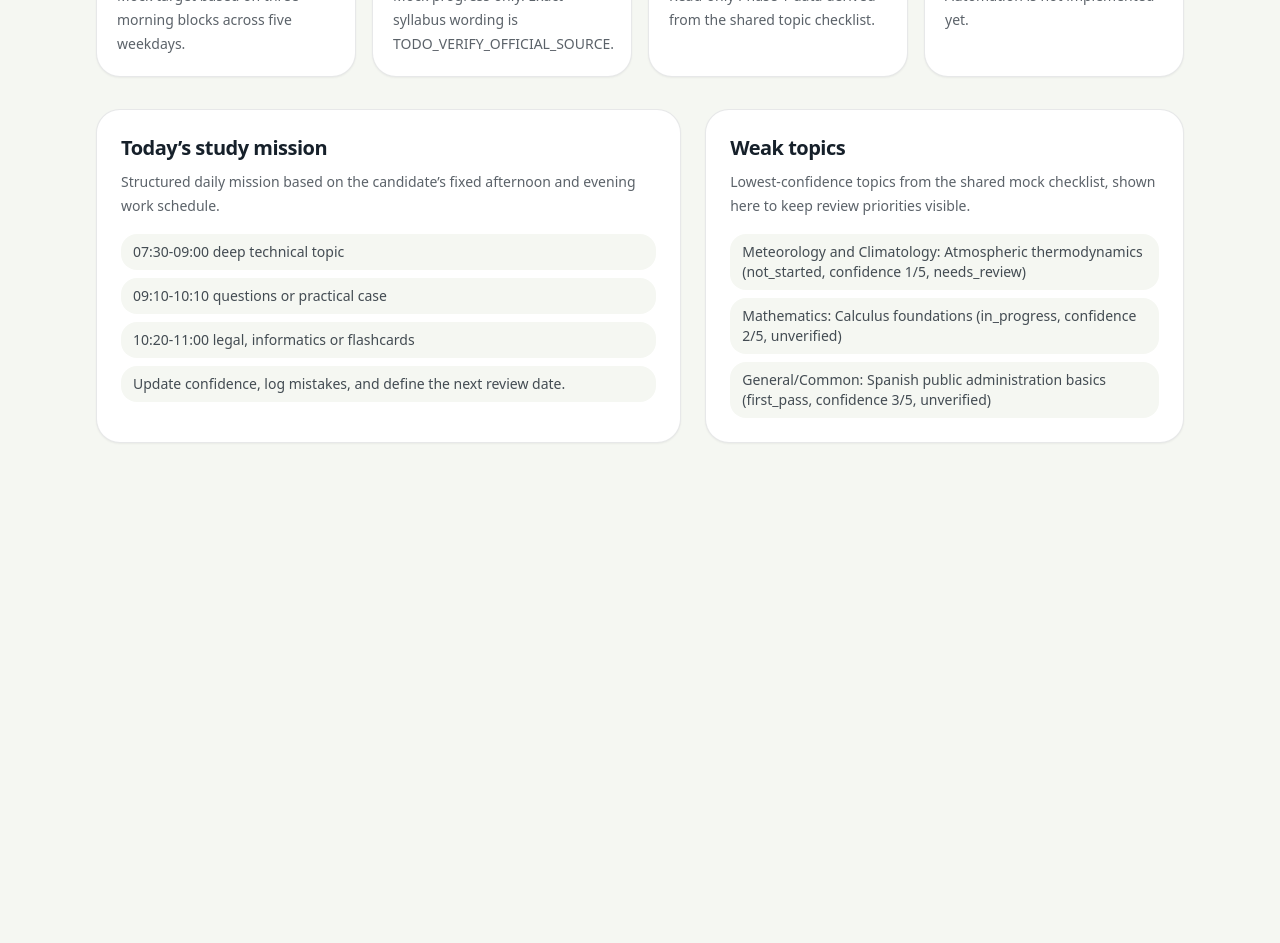
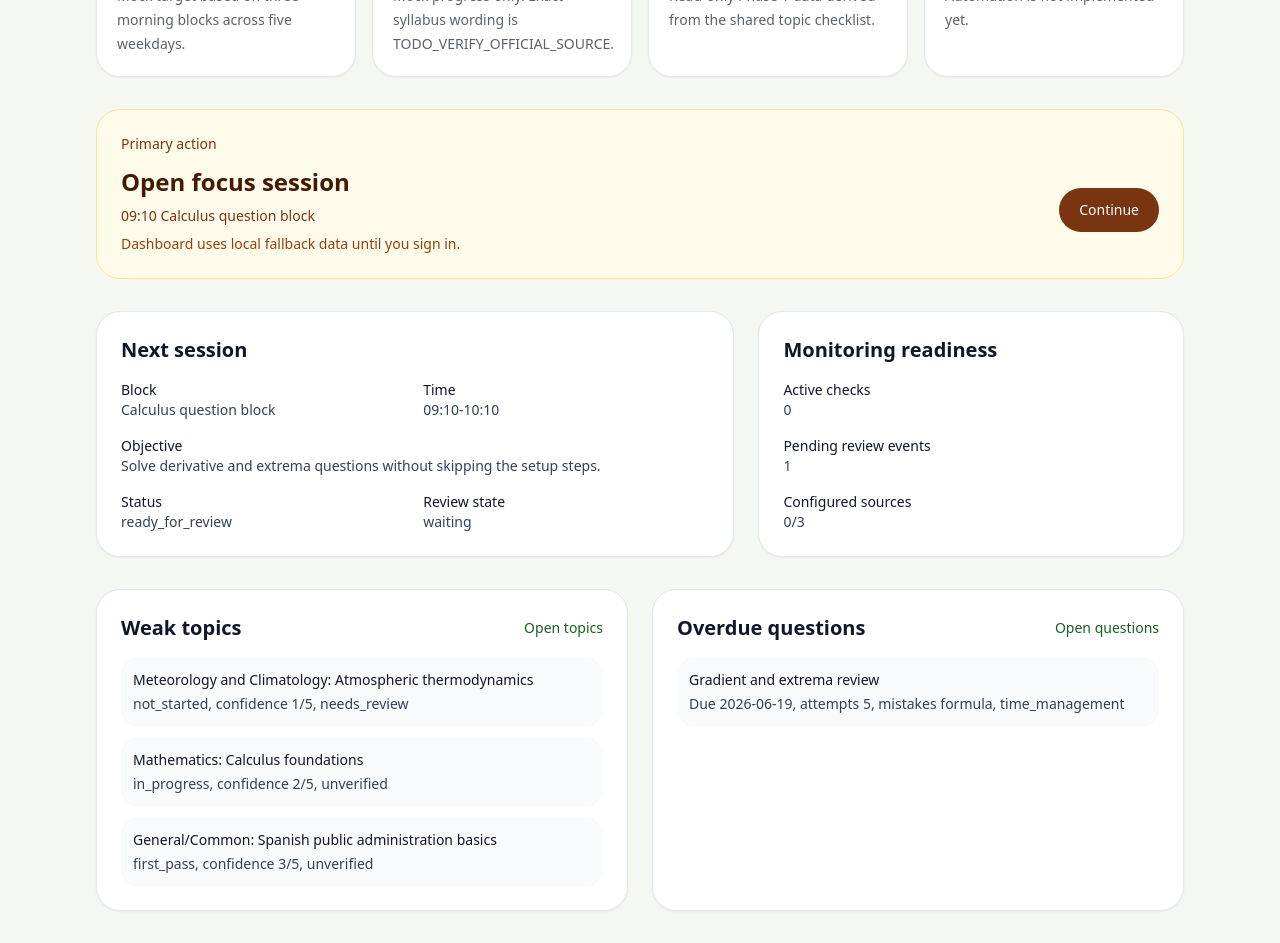
Before and after one commit to deanpm1994/aemet-a1-trainer, a Next.js app in the folder apps/web/: page /dashboard in a window 1280 px wide. Shown: the part 480-1423 px from the top of the page. Before the commit the page ends 955 px from the top, so only its background shows below. Built offline with nearby package versions, Linux system fonts and the light colour scheme; no server answers.

Commit message:
feat(dashboard): add today cockpit

```diff
--- a/apps/web/app/dashboard/page.tsx
+++ b/apps/web/app/dashboard/page.tsx
@@ -1,19 +1,86 @@
+import Link from "next/link";
+
 import { MetricCard } from "@/components/metric-card";
 import { PageHeader } from "@/components/page-header";
-import { PlaceholderPanel } from "@/components/placeholder-panel";
-import { buildDashboardMetrics, studyMission, topics } from "@/lib/mock-data";
-import { selectWeakTopics } from "@/lib/topic-progress";
+import {
+  buildDashboardMetrics,
+  monitoringEvents,
+  monitoringSources,
+  questions as fallbackQuestions,
+  studySessions,
+  topics as fallbackTopics,
+} from "@/lib/mock-data";
+import { buildTodayDashboard } from "@/lib/dashboard-today";
+import { loadQuestionsSource } from "@/lib/notion-questions";
+import { loadTopicsSource } from "@/lib/notion-topics";
+import { applyQuestionProgress } from "@/lib/question-progress-persistence";
+import { getQuestionProgress } from "@/lib/question-progress-repository";
+import { SupabaseConfigError, getSupabaseBrowserConfig } from "@/lib/supabase-config";
+import { createSupabaseServerClient, getAuthenticatedUserId } from "@/lib/supabase-server";
+import { ensureStudySessions } from "@/lib/study-sessions-repository";
+import { applyTopicProgress } from "@/lib/topic-progress-persistence";
+import { getTopicProgress } from "@/lib/topic-progress-repository";
 
 const dashboardMetrics = buildDashboardMetrics();
-const weakTopics = selectWeakTopics(topics);
 
-export default function DashboardPage() {
+type StudySessionsRepositoryClient = Parameters<typeof ensureStudySessions>[0];
+type TopicProgressRepositoryClient = Parameters<typeof getTopicProgress>[0];
+type QuestionProgressRepositoryClient = Parameters<typeof getQuestionProgress>[0];
+
+export default async function DashboardPage() {
+  const [{ topics: sourceTopics }, { questions: sourceQuestions }] = await Promise.all([
+    loadTopicsSource(),
+    loadQuestionsSource(),
+  ]);
+  let sessions = studySessions;
+  let topics = sourceTopics.length > 0 ? sourceTopics : fallbackTopics;
+  let questions = sourceQuestions.length > 0 ? sourceQuestions : fallbackQuestions;
+  let persistenceMessage = "Dashboard uses local fallback data until you sign in.";
+
+  try {
+    getSupabaseBrowserConfig();
+
+    const userId = await getAuthenticatedUserId();
+
+    if (userId) {
+      const client = await createSupabaseServerClient();
+      const [savedSessions, topicProgress, questionProgress] = await Promise.all([
+        ensureStudySessions(
+          client as StudySessionsRepositoryClient,
+          userId,
+          studySessions,
+        ),
+        getTopicProgress(client as TopicProgressRepositoryClient, userId),
+        getQuestionProgress(client as QuestionProgressRepositoryClient, userId),
+      ]);
+
+      sessions = savedSessions;
+      topics = applyTopicProgress(topics, topicProgress);
+      questions = applyQuestionProgress(questions, questionProgress);
+      persistenceMessage = "Dashboard loaded saved sessions and progress overlays.";
+    }
+  } catch (error) {
+    persistenceMessage =
+      error instanceof SupabaseConfigError
+        ? "Supabase dashboard persistence unavailable until required env vars are configured."
+        : "Unable to load saved dashboard progress right now. Showing source state.";
+  }
+
+  const todayDashboard = buildTodayDashboard({
+    sessions,
+    topics,
+    questions,
+    monitoringSources,
+    monitoringEvents,
+    today: new Date().toISOString().slice(0, 10),
+  });
+
   return (
     <div className="space-y-8">
       <PageHeader
         eyebrow="Dashboard"
-        title="Morning mission and progress overview"
-        description="Dashboard scaffold for the candidate’s default study rhythm. Topic progress is derived from the shared read-only Phase 1 checklist, while monitoring and countdown data remain placeholders."
+        title="Today’s study cockpit"
+        description="One actionable view for the next focus session, weak topics, overdue questions, and monitoring readiness."
       />
 
       <section className="grid gap-4 md:grid-cols-2 xl:grid-cols-4">
@@ -22,25 +89,125 @@ export default function DashboardPage() {
         ))}
       </section>
 
-      <section className="grid gap-6 lg:grid-cols-[1.1fr_0.9fr]">
-        <PlaceholderPanel
-          title="Today’s study mission"
-          description="Structured daily mission based on the candidate’s fixed afternoon and evening work schedule."
-          bullets={[
-            studyMission.mainTopic,
-            studyMission.practiceBlock,
-            studyMission.reviewBlock,
-            studyMission.output,
-          ]}
-        />
-        <PlaceholderPanel
-          title="Weak topics"
-          description="Lowest-confidence topics from the shared mock checklist, shown here to keep review priorities visible."
-          bullets={weakTopics.map(
-            (topic) =>
-              `${topic.label} (${topic.status}, confidence ${topic.confidence}/5, ${topic.verificationStatus})`,
+      <section className="rounded-3xl border border-amber-200 bg-amber-50 p-6">
+        <p className="text-sm font-medium text-amber-900">Primary action</p>
+        <div className="mt-3 flex flex-col gap-4 md:flex-row md:items-center md:justify-between">
+          <div>
+            <h2 className="text-2xl font-semibold text-amber-950">
+              {todayDashboard.primaryAction.label}
+            </h2>
+            <p className="mt-2 text-sm text-amber-900">
+              {todayDashboard.primaryAction.detail}
+            </p>
+            <p className="mt-2 text-sm text-amber-800">{persistenceMessage}</p>
+          </div>
+          <Link
+            className="w-fit rounded-full bg-amber-900 px-5 py-3 text-sm font-medium text-white"
+            href={todayDashboard.primaryAction.href}
+          >
+            Continue
+          </Link>
+        </div>
+      </section>
+
+      <section className="grid gap-6 xl:grid-cols-[1.2fr_0.8fr]">
+        <article className="rounded-3xl border border-slate-200 bg-white p-6 shadow-sm">
+          <h2 className="text-xl font-semibold text-slate-900">Next session</h2>
+          {todayDashboard.nextSession ? (
+            <dl className="mt-4 grid gap-4 text-sm text-slate-700 md:grid-cols-2">
+              <div>
+                <dt className="font-medium text-slate-900">Block</dt>
+                <dd>{todayDashboard.nextSession.name}</dd>
+              </div>
+              <div>
+                <dt className="font-medium text-slate-900">Time</dt>
+                <dd>
+                  {todayDashboard.nextSession.plannedStartTime}-
+                  {todayDashboard.nextSession.plannedEndTime}
+                </dd>
+              </div>
+              <div className="md:col-span-2">
+                <dt className="font-medium text-slate-900">Objective</dt>
+                <dd>{todayDashboard.nextSession.objective}</dd>
+              </div>
+              <div>
+                <dt className="font-medium text-slate-900">Status</dt>
+                <dd>{todayDashboard.nextSession.status}</dd>
+              </div>
+              <div>
+                <dt className="font-medium text-slate-900">Review state</dt>
+                <dd>{todayDashboard.nextSession.reviewState}</dd>
+              </div>
+            </dl>
+          ) : (
+            <p className="mt-3 text-sm text-slate-600">
+              No scheduled, active, extended, or review-ready session is queued.
+            </p>
           )}
-        />
+        </article>
+
+        <article className="rounded-3xl border border-slate-200 bg-white p-6 shadow-sm">
+          <h2 className="text-xl font-semibold text-slate-900">Monitoring readiness</h2>
+          <dl className="mt-4 grid gap-4 text-sm text-slate-700">
+            <div>
+              <dt className="font-medium text-slate-900">Active checks</dt>
+              <dd>{todayDashboard.monitoringSummary.activeSources}</dd>
+            </div>
+            <div>
+              <dt className="font-medium text-slate-900">Pending review events</dt>
+              <dd>{todayDashboard.monitoringSummary.pendingReviewEvents}</dd>
+            </div>
+            <div>
+              <dt className="font-medium text-slate-900">Configured sources</dt>
+              <dd>
+                {todayDashboard.monitoringSummary.configuredSources}/
+                {todayDashboard.monitoringSummary.totalSources}
+              </dd>
+            </div>
+          </dl>
+        </article>
+      </section>
+
+      <section className="grid gap-6 xl:grid-cols-2">
+        <article className="rounded-3xl border border-slate-200 bg-white p-6 shadow-sm">
+          <div className="flex items-center justify-between gap-4">
+            <h2 className="text-xl font-semibold text-slate-900">Weak topics</h2>
+            <Link className="text-sm font-medium text-accent" href="/topics">
+              Open topics
+            </Link>
+          </div>
+          <ul className="mt-4 space-y-3 text-sm text-slate-700">
+            {todayDashboard.weakTopics.map((topic) => (
+              <li key={topic.id} className="rounded-2xl bg-slate-50 p-3">
+                <p className="font-medium text-slate-900">{topic.label}</p>
+                <p className="mt-1">
+                  {topic.status}, confidence {topic.confidence}/5,{" "}
+                  {topic.verificationStatus}
+                </p>
+              </li>
+            ))}
+          </ul>
+        </article>
+
+        <article className="rounded-3xl border border-slate-200 bg-white p-6 shadow-sm">
+          <div className="flex items-center justify-between gap-4">
+            <h2 className="text-xl font-semibold text-slate-900">Overdue questions</h2>
+            <Link className="text-sm font-medium text-accent" href="/questions">
+              Open questions
+            </Link>
+          </div>
+          <ul className="mt-4 space-y-3 text-sm text-slate-700">
+            {todayDashboard.overdueQuestions.slice(0, 4).map((question) => (
+              <li key={question.id} className="rounded-2xl bg-slate-50 p-3">
+                <p className="font-medium text-slate-900">{question.name}</p>
+                <p className="mt-1">
+                  Due {question.nextReviewAt || "unscheduled"}, attempts{" "}
+                  {question.attemptsCount}, mistakes {question.mistakeTypes.join(", ")}
+                </p>
+              </li>
+            ))}
+          </ul>
+        </article>
       </section>
     </div>
   );
--- /dev/null
+++ b/apps/web/lib/dashboard-today.ts
@@ -0,0 +1,85 @@
+import { getNextFocusSession } from "./focus-planner";
+import { buildMonitoringSummary } from "./monitoring";
+import { getOverdueQuestions } from "./question-bank";
+import { selectWeakTopics } from "./topic-progress";
+import type {
+  MonitoringEvent,
+  MonitoringSource,
+  MonitoringSummary,
+  Question,
+  StudySession,
+  Topic,
+  TopicWeakness,
+} from "./types";
+
+export type TodayDashboardAction = {
+  href: string;
+  label: string;
+  detail: string;
+};
+
+export type TodayDashboard = {
+  nextSession: StudySession | undefined;
+  weakTopics: TopicWeakness[];
+  overdueQuestions: Question[];
+  monitoringSummary: MonitoringSummary;
+  primaryAction: TodayDashboardAction;
+};
+
+type TodayDashboardInput = {
+  sessions: StudySession[];
+  topics: Topic[];
+  questions: Question[];
+  monitoringSources: MonitoringSource[];
+  monitoringEvents: MonitoringEvent[];
+  today: string;
+};
+
+function buildPrimaryAction(
+  nextSession: StudySession | undefined,
+  overdueQuestions: Question[],
+): TodayDashboardAction {
+  if (nextSession) {
+    return {
+      href: "/focus",
+      label: "Open focus session",
+      detail: `${nextSession.plannedStartTime} ${nextSession.name}`,
+    };
+  }
+
+  if (overdueQuestions.length > 0) {
+    return {
+      href: "/questions",
+      label: "Review overdue questions",
+      detail: `${overdueQuestions.length} question${
+        overdueQuestions.length === 1 ? "" : "s"
+      } due`,
+    };
+  }
+
+  return {
+    href: "/topics",
+    label: "Review weak topics",
+    detail: "No focus session queued",
+  };
+}
+
+export function buildTodayDashboard({
+  sessions,
+  topics,
+  questions,
+  monitoringSources,
+  monitoringEvents,
+  today,
+}: TodayDashboardInput): TodayDashboard {
+  const nextSession = getNextFocusSession(sessions);
+  const overdueQuestions = getOverdueQuestions(questions, today);
+
+  return {
+    nextSession,
+    weakTopics: selectWeakTopics(topics),
+    overdueQuestions,
+    monitoringSummary: buildMonitoringSummary(monitoringSources, monitoringEvents),
+    primaryAction: buildPrimaryAction(nextSession, overdueQuestions),
+  };
+}
```
Also changed, not shown: 4 other files (tests, documents, lock files or other folders).
